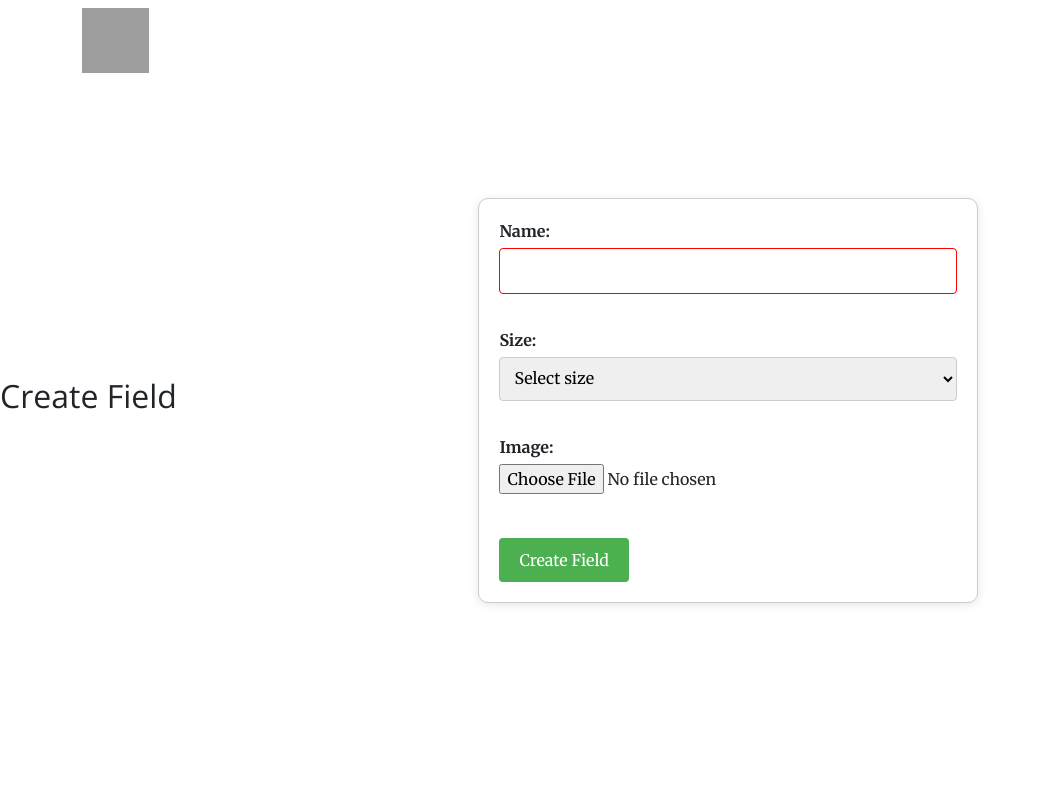
After one commit to NIX-CO/NIXFC-WEBAPP, a Django app: page /fields/createfield/ in a window 1280 px wide. The commit adds this page. Shown: the whole page, without its empty margins (0-1039 px from the left). Run offline with Django 4.2, Linux system fonts and the light colour scheme; some libraries are stand-ins or nearby versions; grey boxes are pictures that could not be loaded.

Commit message:
Create/DeleteFieldWithoutUI

```diff
--- /dev/null
+++ b/Fields/forms.py
@@ -0,0 +1,14 @@
+from django import forms
+from .models import Field
+
+class FieldForm(forms.ModelForm):
+    class Meta:
+        model = Field
+        fields = ('name', 'size', 'image')
+        widgets = {
+            'name': forms.TextInput(attrs={'class': 'form-control'}),
+            'size': forms.Select(attrs={'class': 'form-control'}),
+            'image': forms.FileInput(attrs={'class': 'form-control-file'})
+        }
+class FieldDeleteForm(forms.Form):
+    field_id = forms.IntegerField()
--- /dev/null
+++ b/Fields/static/Fields/style/styles.css
@@ -0,0 +1,60 @@
+/* Center the form within its container */
+section#services {
+    display: flex;
+    justify-content: center;
+    align-items: center;
+    height: 100%;
+  }
+
+  /* Style the form elements */
+  form {
+    background-color: #fff;
+    border-radius: 10px;
+    padding: 20px;
+    box-shadow: 0px 2px 10px rgba(0, 0, 0, 0.1);
+    max-width: 500px;
+    width: 100%;
+  }
+
+  h1 {
+    font-size: 2em;
+    margin-top: 0;
+  }
+
+  label {
+    display: block;
+    margin-bottom: 5px;
+    font-weight: bold;
+  }
+
+  input[type="text"], select {
+    border: none;
+    border-radius: 5px;
+    padding: 10px;
+    font-size: 1em;
+    width: 100%;
+    margin-bottom: 20px;
+  }
+
+  select option:first-of-type {
+    display: none;
+  }
+
+  input[type="file"] {
+    margin-bottom: 20px;
+  }
+
+  input[type="submit"] {
+    background-color: #007bff;
+    color: #fff;
+    border: none;
+    border-radius: 5px;
+    padding: 10px;
+    font-size: 1em;
+    cursor: pointer;
+    transition: background-color 0.3s;
+  }
+
+  input[type="submit"]:hover {
+    background-color: #0069d9;
+  }
--- /dev/null
+++ b/Fields/templates/createField.html
@@ -0,0 +1,82 @@
+{% extends 'base/base.html' %}
+{% load static %}
+{% block content %}
+<section id="services">
+<h1>Create Field</h1>
+
+<form method="post" enctype="multipart/form-data">
+    {% csrf_token %}
+    <label for="name">Name:</label>
+    <input type="text" id="name" name="name" required><br><br>
+    <label for="size">Size:</label>
+    <select id="size" name="size" required>
+        <option value="">Select size</option>
+        <option value="5">Size 5</option>
+        <option value="7">Size 7</option>
+        <option value="11">Size 11</option>
+    </select><br><br>
+    <label for="image">Image:</label>
+    <input type="file" id="image" name="image" accept="image/*" required><br><br>
+    <input type="submit" value="Create Field">
+</form>
+</section>
+<style>
+
+
+form {
+  margin: 20px auto;
+  padding: 20px;
+  border: 1px solid #ccc;
+  max-width: 500px;
+}
+
+label {
+  display: block;
+  font-weight: bold;
+  margin-bottom: 5px;
+}
+
+input[type="text"],
+select {
+  width: 100%;
+  padding: 10px;
+  margin-bottom: 10px;
+  border: 1px solid #ccc;
+  border-radius: 4px;
+}
+
+input[type="submit"] {
+  background-color: #4CAF50;
+  color: #fff;
+  padding: 10px 20px;
+  border: none;
+  border-radius: 4px;
+  cursor: pointer;
+}
+
+input[type="submit"]:hover {
+  background-color: #3e8e41;
+}
+
+/* Style pour le message d'erreur */
+input:invalid {
+  border-color: red;
+}
+
+input:invalid:focus {
+  border-color: red;
+  box-shadow: none;
+}
+
+/* Style pour le message de validation */
+input:valid {
+  border-color: green;
+}
+
+input:valid:focus {
+  border-color: green;
+  box-shadow: none;
+}
+
+</style>
+{% endblock %}
--- a/Fields/urls.py
+++ b/Fields/urls.py
@@ -1,6 +1,10 @@
 from django.urls import path
-from .views import field_list
+from .views import field_list,create_field,delete_field
 
 urlpatterns = [
     path('', field_list, name='field_list'),
+    path('createfield/', create_field, name='createfield'),
+    path('delete/', delete_field, name='deletefield'),
+
+
 ]
--- a/Fields/views.py
+++ b/Fields/views.py
@@ -1,7 +1,35 @@
-from django.shortcuts import render
+from django.shortcuts import render,redirect,get_object_or_404
+from django.views.decorators.http import require_POST
+from .forms import FieldForm
 from .models import Field
+
+
+
+
 # Create your views here.
 
 def field_list(request):
     fields = Field.objects.all()
     return render(request, 'showFields.html', {'fields': fields})
+
+def create_field(request):
+    if request.method == 'POST':
+        form = FieldForm(request.POST, request.FILES)
+        if form.is_valid():
+            form.save()
+            return redirect('/')
+    else:
+        form = FieldForm()
+    return render(request, 'createField.html', {'form': form})
+
+def delete_field(request):
+    if request.method == 'POST':
+        form = FieldDeleteForm(request.POST)
+        if form.is_valid():
+            field_id = form.cleaned_data['field_id']
+            field = get_object_or_404(Field, pk=field_id)
+            field.delete()
+            return redirect('home')
+    else:
+        form = FieldDeleteForm()
+    return render(request, 'deleteField.html', {'form': form})
--- a/NIXFC/settings.py
+++ b/NIXFC/settings.py
@@ -37,7 +37,7 @@ INSTALLED_APPS = [
     'django.contrib.sessions',
     'django.contrib.messages',
     'django.contrib.staticfiles',
-    'Fields'
+    'Fields',
 ]
 
 MIDDLEWARE = [
--- a/templates/base/base.html
+++ b/templates/base/base.html
@@ -12,6 +12,7 @@
     <link rel="stylesheet" href="{% static 'base/assets/css/aos.min.css' %}">
     <link rel="stylesheet" href="{% static 'base/assets/css/baguetteBox.min.css' %}">
     <link rel="icon" type="image/png" href="{% static 'base/assets/img/NIXFC-removebg-preview.png' %}">
+    <link rel="stylesheet" href="{% static 'Fields/static/Fields/style/styles.css' %}">
 </head>
 <body id="page-top" data-bs-spy="scroll" data-bs-target="#mainNav" data-bs-offset="57">
     <nav class="navbar navbar-light navbar-expand-lg fixed-top" id="mainNav">
```
Also changed, not shown: Fields/templates/deleteField.html (added, +14 -0 lines), db.sqlite3, static/base/images/field_images/png-transparent-football-pitch-computer-icons-sport-football-text-rectangle-logo.png (added), static/base/images/field_images/png-transparent-football-pitch-computer-icons-sport-football-text-rectangle_T4090En.png (added), static/base/images/field_images/png-transparent-football-pitch-computer-icons-sport-football-text-rectangle_f9ygVzE.png (added).
